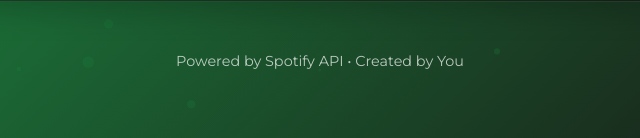
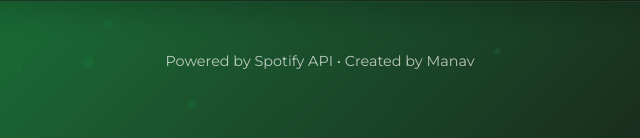
Before and after one commit to BlackBolt16/music-suggestion, a website: page public/index.html in a window 1280 px wide. Shown: the part 659-797 px from the top of the page, 320-960 px from the left. Drawn offline with Linux system fonts and the light colour scheme.

Commit message:
Update index.html

```diff
--- a/public/index.html
+++ b/public/index.html
@@ -86,7 +86,7 @@
         </main>
 
         <footer>
-            <p>Powered by Spotify API • Created by You</p>
+            <p>Powered by Spotify API • Created by Manav</p>
         </footer>
     </div>
 
```
